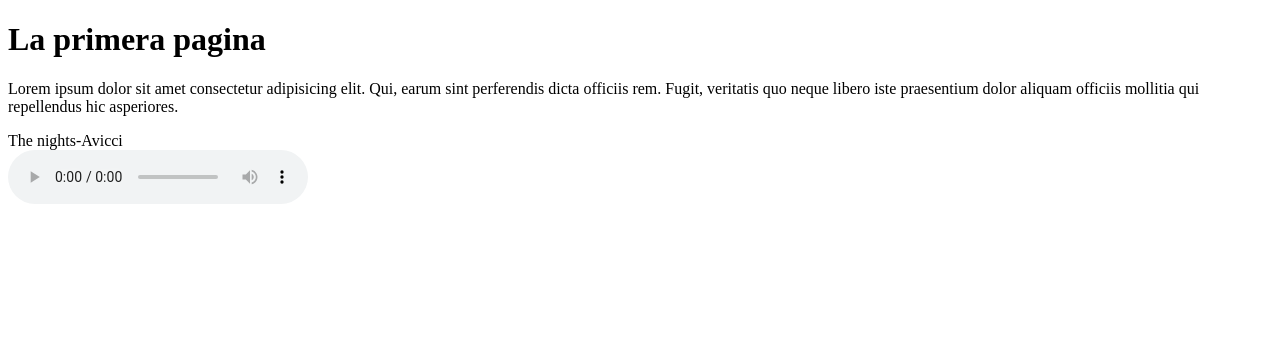
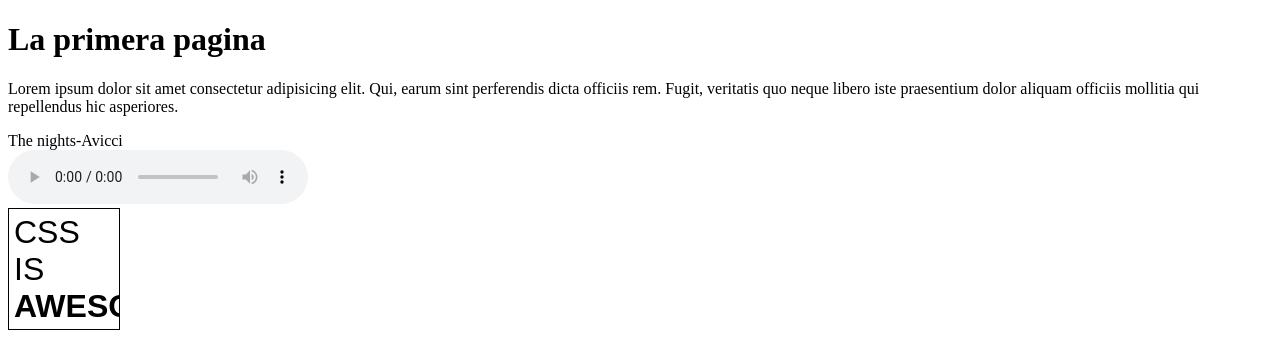
Before and after one commit to tomaslago27/Ejemplo_27_10_2022, a plain HTML site: page index.html in a window 1280 px wide. Drawn offline with Linux system fonts and the light colour scheme.

Commit message:
le agregamos css

```diff
--- /dev/null
+++ b/CSS/index.css
@@ -0,0 +1,12 @@
+.cuadrito {
+    /* propiedades decorativas */
+    border: solid 1px black;
+    padding: 5px;
+    display: inline-block;
+    font-size: 32px;
+    font-family: Arial;
+    /* propiedades que hacen el "problema" */
+    width: 100px;
+    height: 110px;
+    overflow: hidden;
+    }
--- a/index.html
+++ b/index.html
@@ -4,6 +4,7 @@
     <meta charset="UTF-8">
     <meta http-equiv="X-UA-Compatible" content="IE=edge">
     <meta name="viewport" content="width=device-width, initial-scale=1.0">
+    <link rel="stylesheet" href="./CSS/index.css">
     <title>Home</title>
 </head>
 <body>
@@ -14,5 +15,9 @@
  <div>
     <figcaption> The nights-Avicci</figcaption>
     <audio src="./multimedia/avicii - the nights.mp3" controls></audio></div>
+    <div class="cuadrito">
+        CSS IS <strong>AWESOME</strong>
+        </div>
+
 </body>
 </html>
```
